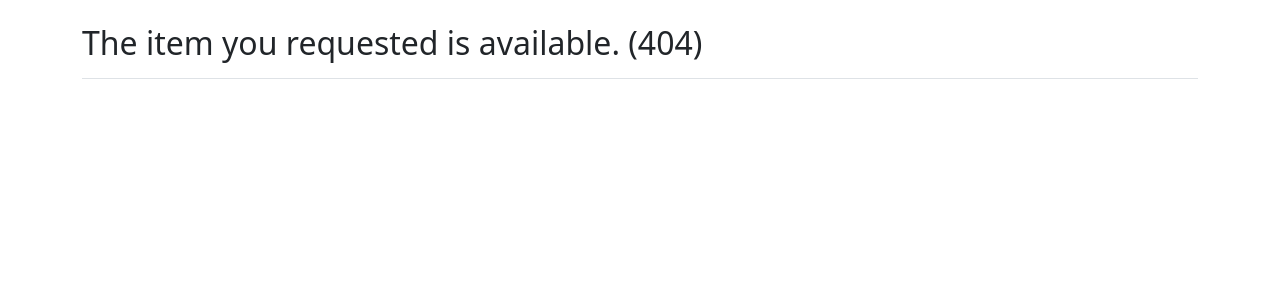
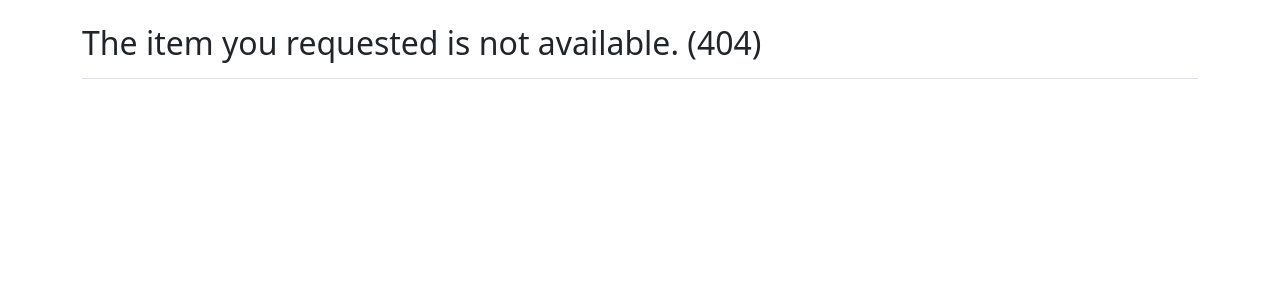
Before and after one commit to ACoder13/learning_logs, a Django app: template templates/404.html in a window 1280 px wide. Shown: the part 58-358 px from the top of the page. Run offline with Django 5.2, Linux system fonts and the light colour scheme; the template is opened without the code that fills it, so the values that code supplies are empty; some libraries are stand-ins or nearby versions.

Commit message:
Use get_object_or_404

```diff
--- a/templates/404.html
+++ b/templates/404.html
@@ -1,5 +1,5 @@
 {% extends "learning_logs/base.html" %}
 
 {% block page_header %}
-  <h2>The item you requested is available. (404)</h2>
+  <h2>The item you requested is not available. (404)</h2>
 {% endblock page_header %}
```
